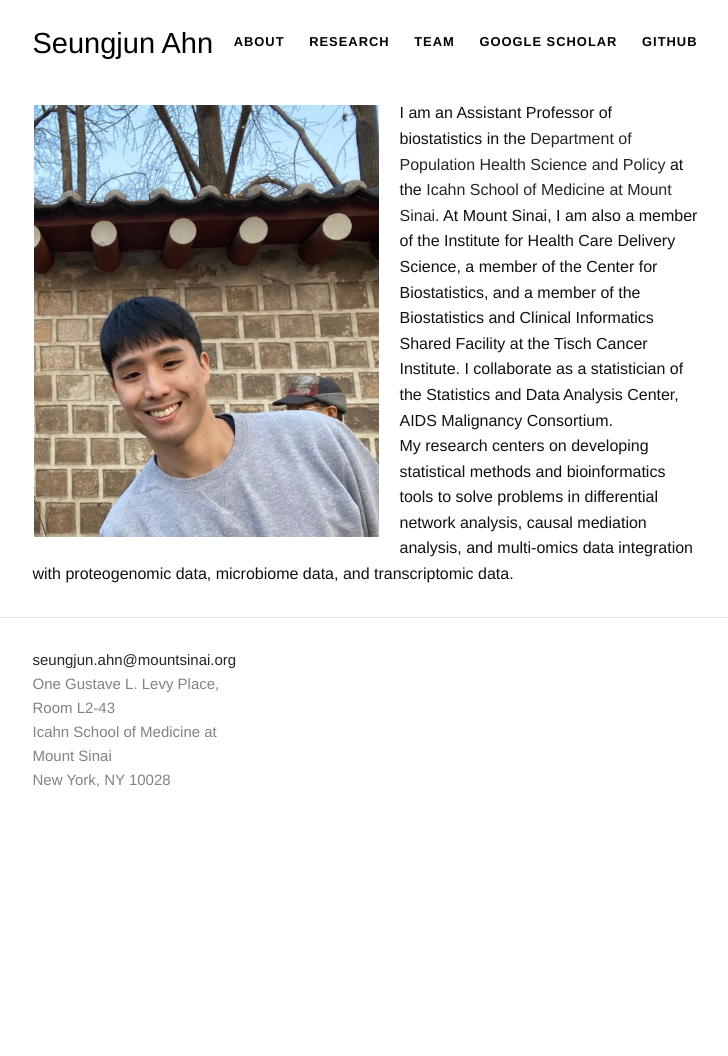
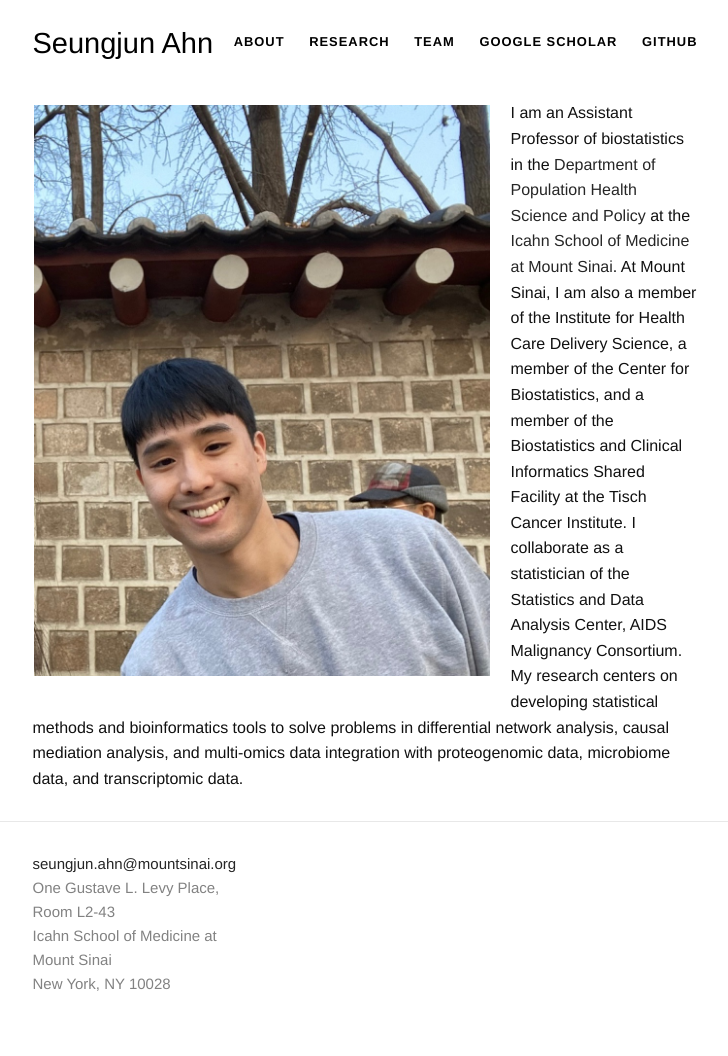
Before and after one commit to sjahnn/sjahnn.github.io, a Jekyll site: the page built from index.html, in a window 1280 px wide. Shown: the whole page, without its empty margins (275-1003 px from the left). Built offline with Jekyll 4.4.1, drawn with Linux system fonts in a browser that asks for light colours; before the commit the page ends 900 px from its top, so only the background shows below that.

Commit message:
Update index.html

```diff
--- a/index.html
+++ b/index.html
@@ -14,7 +14,7 @@
 
 
 <div class="default">
- <dl class="wp-caption alignleft" style="max-width: 345px">
+ <dl class="wp-caption alignleft" style="max-width: 456px">
 <dt><a href=""><img class="" src="/images/SAhn_Profile.JPG" alt="" /></a>
 	<img padding: 6px;></dt>
 <dd></dd>
```
